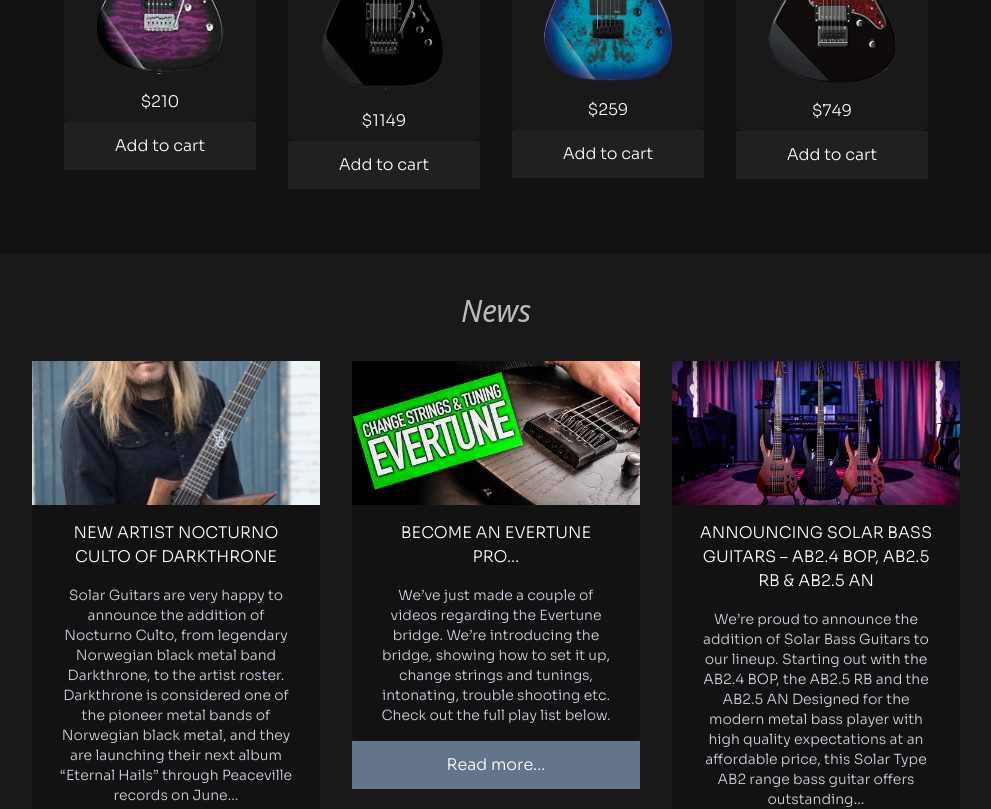
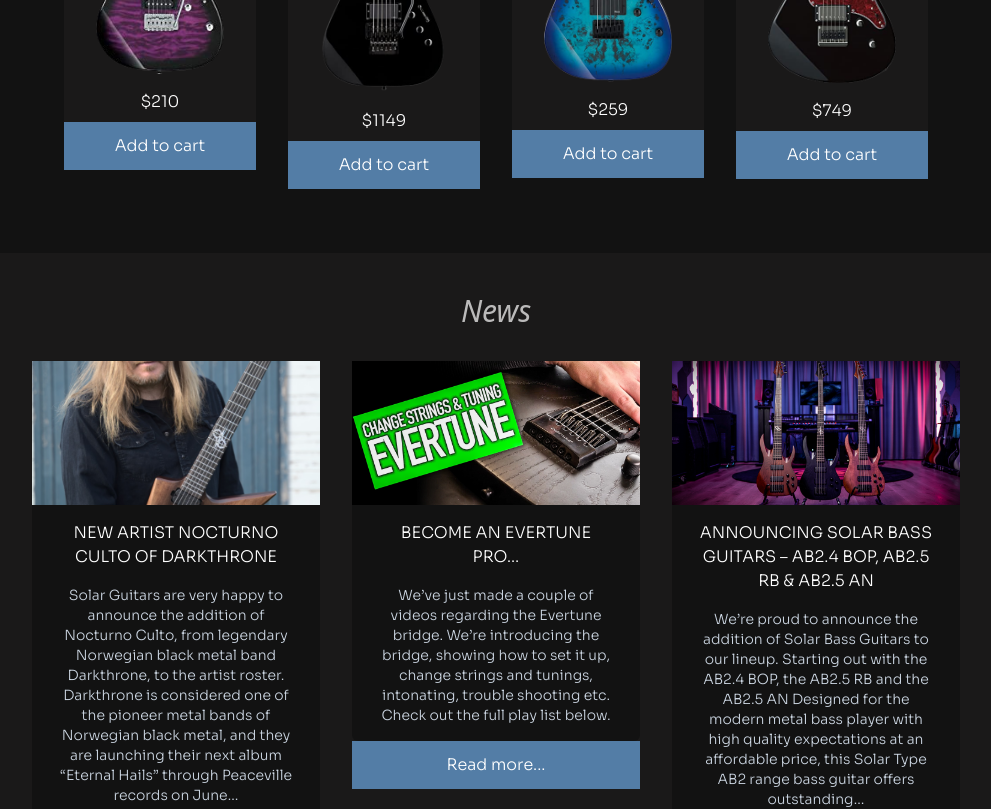
Before and after one commit to tudstk/guitar-website-react, a React (Create React App) app: page / in a window 1280 px wide. Shown: the part 1840-2649 px from the top of the page, without its empty margins (144-1135 px from the left). Built offline with nearby package versions, Linux system fonts and the light colour scheme.

Commit message:
updated cards

```diff
--- a/src/Components/news/NewsCard.tsx
+++ b/src/Components/news/NewsCard.tsx
@@ -1,7 +1,7 @@
 import React from "react";
 
 const NewsCards = ({item, handleClick}:any) => {
-    const {id, img, title, description} = item;
+    const {id, img, title, description, link} = item;
     return (
         <div>
             <div className="w-72 bg-div-gray rounded-md">
@@ -11,8 +11,8 @@
                 <h3 className="px-6 py-4">{title}</h3>
                 <p className="text-sm text-slate-300 px-6 pb-4">{description}</p>
             </div>
-            <button onClick={()=>handleClick(item)} className="w-full flex items-center justify-center p-0 h-12 bg-slate-500 hover:bg-slate-400 cursor-pointer">
-                Read more...
+            <button onClick={()=>handleClick(item)} className="w-full flex items-center justify-center p-0 h-12 bg-[#537da6] hover:hover:bg-[#84abd1] cursor-pointer">
+                <a href={item.link} target="_blank" rel="noreferrer">Read more...</a>
             </button>
         </div>
     )
--- a/src/Components/products/Card.tsx
+++ b/src/Components/products/Card.tsx
@@ -4,12 +4,12 @@
     const {id, title, price, img, amount} = item;
     return (
         <div>
-            <div className="w-48 px-8 pt-12 pb-2 bg-navbar-black rounded-md">
+            <div className="w-48 px-8 pt-12 pb-2 bg-navbar-black rounded-t-md">
                 <h3 className="mb-8">{title}</h3>
                 <img src={img} alt=""/>
                 <h4 className="pt-4">${price}</h4>
             </div>
-            <button onClick={()=>handleClick(item)} className="w-full flex items-center justify-center p-0 h-12 bg-zinc-50/[.06] text-white hover:bg-zinc-200 hover:text-navbar-black-2 cursor-pointer">
+            <button onClick={()=>handleClick(item)} className="w-full flex items-center justify-center p-0 h-12 bg-[#537da6] text-white hover:bg-[#84abd1] hover: cursor-pointer">
                 Add to cart
             </button>
         </div>
--- a/src/data/News-data.jsx
+++ b/src/data/News-data.jsx
@@ -7,19 +7,22 @@
         id:1,
         img:pic1,
         title:"NEW ARTIST NOCTURNO CULTO OF DARKTHRONE",
-        description:"Solar Guitars are very happy to announce the addition of Nocturno Culto, from legendary Norwegian black metal band Darkthrone, to the artist roster. Darkthrone is considered one of the pioneer metal bands of Norwegian black metal, and they are launching their next album “Eternal Hails” through Peaceville records on June…"
+        description:"Solar Guitars are very happy to announce the addition of Nocturno Culto, from legendary Norwegian black metal band Darkthrone, to the artist roster. Darkthrone is considered one of the pioneer metal bands of Norwegian black metal, and they are launching their next album “Eternal Hails” through Peaceville records on June…",
+        link:"https://www.solar-guitars.com/new-artist-nocturno-culto-of-darkthrone/"
     },
     {
         id:2,
         img:pic2,
         title:"BECOME AN EVERTUNE PRO…",
-        description:"We’ve just made a couple of videos regarding the Evertune bridge. We’re introducing the bridge, showing how to set it up, change strings and tunings, intonating, trouble shooting etc. Check out the full play list below."
+        description:"We’ve just made a couple of videos regarding the Evertune bridge. We’re introducing the bridge, showing how to set it up, change strings and tunings, intonating, trouble shooting etc. Check out the full play list below.",
+        link:"https://www.solar-guitars.com/become-an-evertune-pro/"
     },
     {
         id:3,
         img:pic3,
         title:"ANNOUNCING SOLAR BASS GUITARS – AB2.4 BOP, AB2.5 RB & AB2.5 AN",
-        description:"We’re proud to announce the addition of Solar Bass Guitars to our lineup. Starting out with the AB2.4 BOP, the AB2.5 RB and the AB2.5 AN Designed for the modern metal bass player with high quality expectations at an affordable price, this Solar Type AB2 range bass guitar offers outstanding…"
+        description:"We’re proud to announce the addition of Solar Bass Guitars to our lineup. Starting out with the AB2.4 BOP, the AB2.5 RB and the AB2.5 AN Designed for the modern metal bass player with high quality expectations at an affordable price, this Solar Type AB2 range bass guitar offers outstanding…",
+        link:"https://www.solar-guitars.com/announcing-solar-bass-guitars-ab2-4-bop-ab2-5-rb-ab2-5-an/"
     },
 ]
 
```
